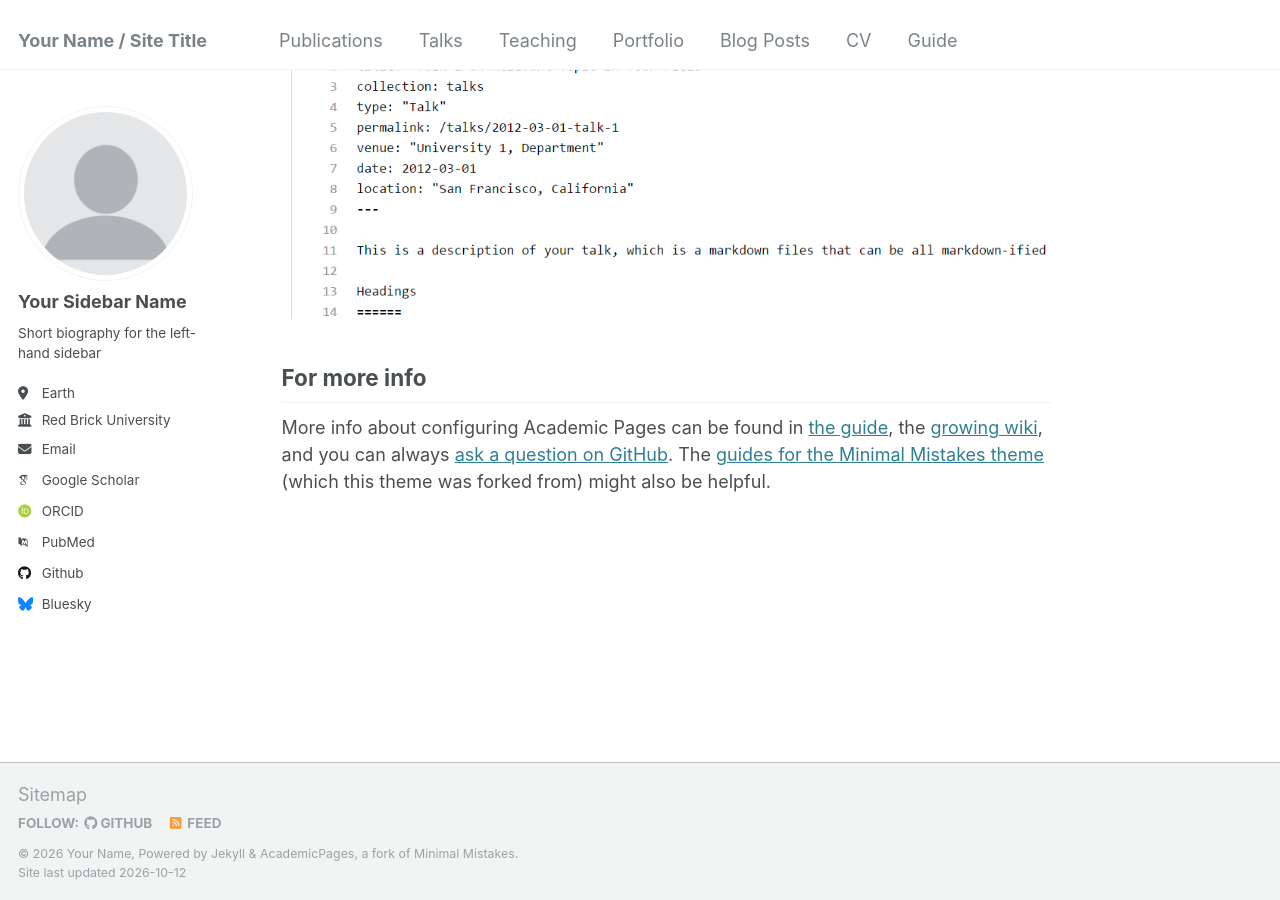
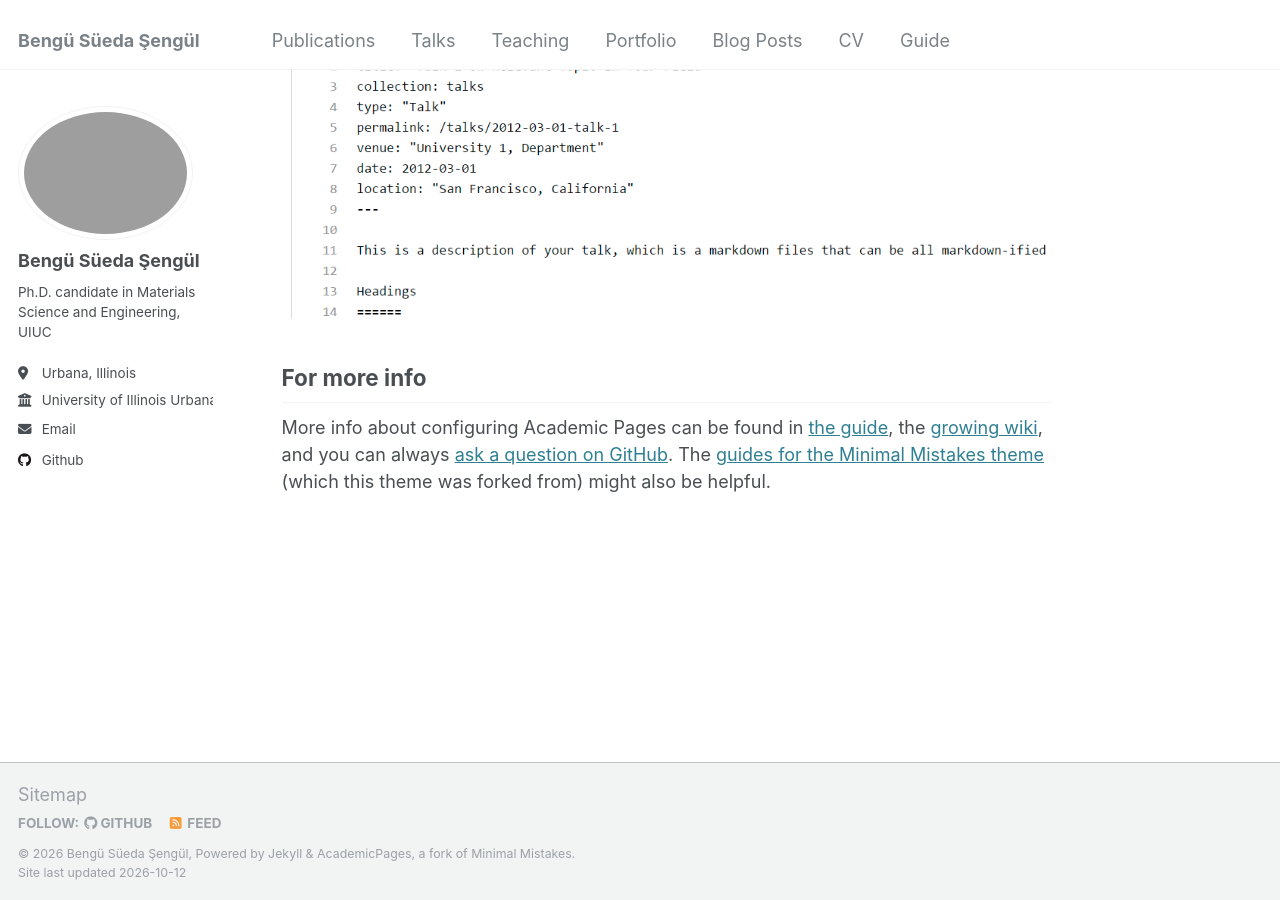
Before and after one commit to bengusueda/bengusueda.github.io, a Jekyll site: the page built from _pages/about.md, in a window 1280 px wide and 900 px high, scrolled down 2643 px. Built offline with Jekyll 4.4.1, drawn with Linux system fonts in a browser that asks for light colours; some web fonts are replaced.

Commit message:
Personalize site config for Bengü Süeda Şengül

```diff
--- a/_config.yml
+++ b/_config.yml
@@ -8,35 +8,35 @@
 
 # Basic Site Settings
 locale                   : "en-US"
-title                    : "Your Name / Site Title"
+title                    : "Bengü Süeda Şengül"
 title_separator          : "-"
-name                     : &name "Your Name"
-description              : &description "personal description"
-url                      : https://academicpages.github.io # the base hostname & protocol for your site e.g. "https://[your GitHub username].github.io"
+name                     : &name "Bengü Süeda Şengül"
+description              : &description "Ph.D. candidate in Materials Science and Engineering at UIUC"
+url                      : https://bengusueda.github.io # the base hostname & protocol for your site
 baseurl                  : "" # the subpath of your site, e.g. "/blog"
-repository               : "academicpages/academicpages.github.io"
+repository               : "bengusueda/bengusueda.github.io"
 
 # Site Author - The following control what appear as part of the author content on the side bar.
 #               If a field is blank the icon and link will not appear, otherwise it will be shown.
 #               Additional customization can be done by editing /_includes/author-profile.html
 author:
   # Biographic information
-  avatar           : "profile.png"
-  name             : "Your Sidebar Name"
+  avatar           : # add images/profile.png to show a photo
+  name             : "Bengü Süeda Şengül"
   pronouns         : # example: "she/her"
-  bio              : "Short biography for the left-hand sidebar"
-  location         : "Earth"
-  employer         : "Red Brick University"
+  bio              : "Ph.D. candidate in Materials Science and Engineering, UIUC"
+  location         : "Urbana, Illinois"
+  employer         : "University of Illinois Urbana-Champaign"
   uri              : # URL
-  email            : "none@example.org"
+  email            : "bsengl2@illinois.edu"
 
   # Academic websites
   arxiv            : # URL - Update with the correct link to your profile
-  googlescholar    : "https://scholar.google.com/citations?user=PS_CX0AAAAAJ"
+  googlescholar    : # add your Google Scholar profile URL
   impactstory      : # URL
-  orcid            : "http://orcid.org/yourorcidurl"
+  orcid            : # add your ORCID URL
   semantic         : # URL
-  pubmed           : "https://www.ncbi.nlm.nih.gov/pubmed/?term=john+snow"
+  pubmed           :
   researchgate     : # URL
   scopus           : # URL
 
@@ -44,12 +44,12 @@ author:
   bitbucket        : # Username - Update with your username on the site
   codepen          : # Username
   dribbble         : # Username
-  github           : "academicpages"
+  github           : "bengusueda"
   kaggle           : # Username
   stackoverflow    : # User number or user number and name (i.e., use "1" or "1/jeff-atwood")
 
   # Social media
-  bluesky          : "bsky.app" # Replace this with you Bluesky username
+  bluesky          : # add your Bluesky username
   facebook         : # Username
   flickr           : # Username
   foursquare       : # Username
```
